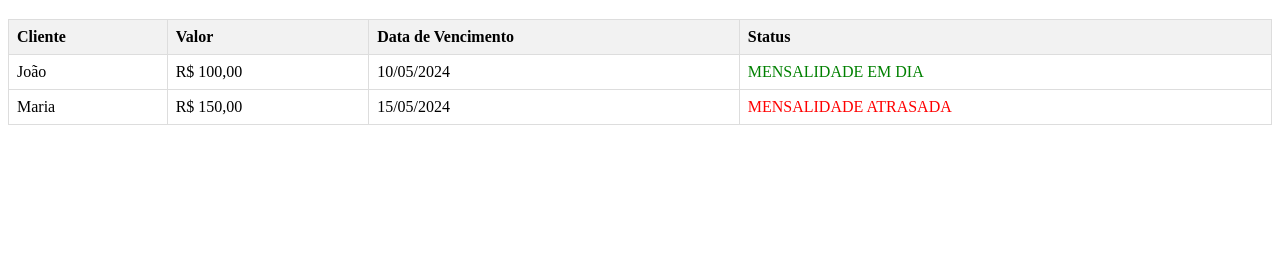
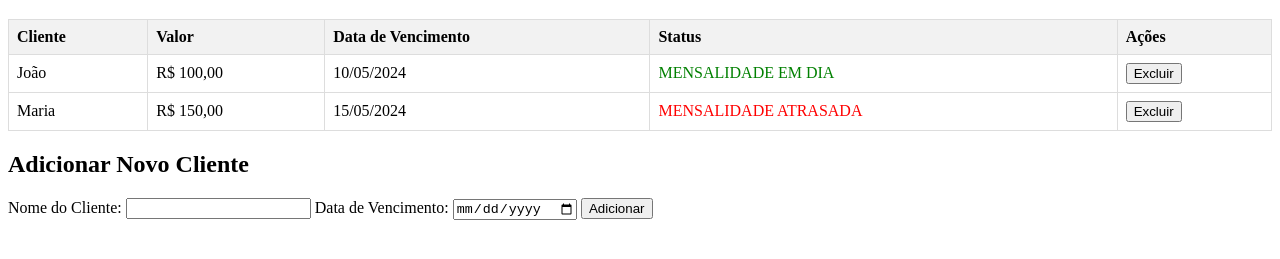
Before and after one commit to Insanejr21/TabelaMotoFundo, a plain HTML site: page index.html in a window 1280 px wide. Shown: the part 61-320 px from the top of the page. Drawn offline with Linux system fonts and the light colour scheme.

Commit message:
Atualizar o index.html

```diff
--- a/index.html
+++ b/index.html
@@ -34,6 +34,7 @@
                 <th>Valor</th>
                 <th>Data de Vencimento</th>
                 <th>Status</th>
+                <th>Ações</th>
             </tr>
         </thead>
         <tbody>
@@ -42,15 +43,32 @@
                 <td>R$ 100,00</td>
                 <td>10/05/2024</td>
                 <td class="pago">MENSALIDADE EM DIA</td>
+                <td><button onclick="excluirCliente(this)">Excluir</button></td>
             </tr>
             <tr>
                 <td>Maria</td>
                 <td>R$ 150,00</td>
                 <td>15/05/2024</td>
                 <td class="atrasado">MENSALIDADE ATRASADA</td>
+                <td><button onclick="excluirCliente(this)">Excluir</button></td>
             </tr>
             <!-- Adicione mais linhas conforme necessário -->
         </tbody>
     </table>
+    <h2>Adicionar Novo Cliente</h2>
+    <form>
+        <label for="nome">Nome do Cliente:</label>
+        <input type="text" id="nome" name="nome">
+        <label for="vencimento">Data de Vencimento:</label>
+        <input type="date" id="vencimento" name="vencimento">
+        <input type="submit" value="Adicionar">
+    </form>
+
+    <script>
+        function excluirCliente(button) {
+            const row = button.parentNode.parentNode;
+            row.parentNode.removeChild(row);
+        }
+    </script>
 </body>
 </html>
```
